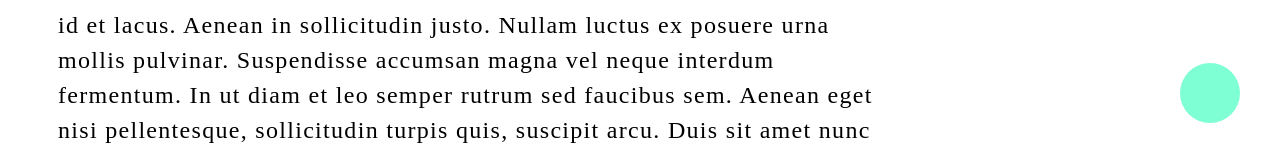
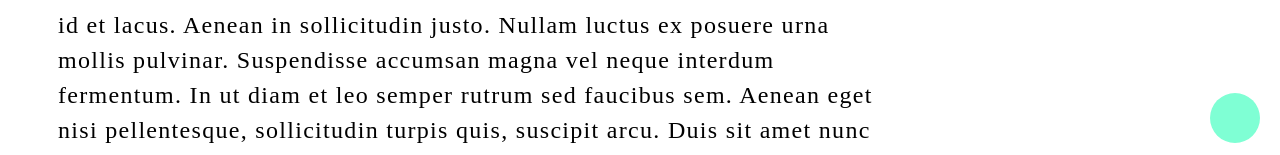
Before and after one commit to Loksli17/vueLearn, a Vue app in the folder client/: page /long in a window 1280 px wide. Shown: the part 637-792 px from the top of the page. Built offline with nearby package versions, Linux system fonts and the light colour scheme; what @smartweb/vue-flash-message would draw is missing.

Commit message:
refactoring
Split ScrollToTop into FloatingButton with a slot, and ScrollToTopButton
See LongPage for context

```diff
--- /dev/null
+++ b/client/src/components/FloatingButton/AddButton.vue
@@ -0,0 +1,40 @@
+<template>
+    <div class="add-button" @click.prevent="clickHandler">
+    </div>
+</template>
+
+<script lang="ts">
+import { defineComponent } from 'vue'
+
+export default defineComponent({
+
+    emits: ["clicked"],
+
+    setup(props, { emit }) {
+        const clickHandler = () => {
+            emit("clicked");
+        }
+
+        return {
+            clickHandler
+        }
+    },
+})
+</script>
+
+
+<style lang="scss">
+    .add-button {
+        width: 50px;
+        height: 50px;
+        border-radius: 50%;
+        background-color: cadetblue;
+        background-image: url("../../assets/img/logo.png");
+        background-size: contain;
+        background-repeat: no-repeat;
+
+        &:hover {
+            cursor: pointer;
+        }
+    }
+</style>
--- /dev/null
+++ b/client/src/components/FloatingButton/FloatingButton.vue
@@ -0,0 +1,80 @@
+<template>
+    <teleport to="body">
+        <div
+            class="floating-button-wrapper"
+            :class="posClassName">
+            <slot>
+
+            </slot>
+        </div>
+    </teleport>
+</template>
+
+<script lang="ts">
+    import { computed, defineComponent, PropType } from 'vue'
+
+    export default defineComponent({
+
+        props: {
+            position: {
+                type: String,
+                default: "right"
+            },
+            dist: {
+                type: Object as PropType<{ bottom: number, side: number }>,
+                default: () => ({ bottom: 20, side: 20 })
+            }
+        },
+
+        setup(props) {
+            const posClassName = computed(() => {
+                let className = "";
+
+                switch (props.position) {
+                    case "left":
+                        className = "floating-button-left";
+                        break;
+                    case "right":
+                    default:
+                        className = "floating-button-right";
+                        break;
+                }
+
+                return className;
+            })
+
+            const buttonStyle = computed(() => {
+                const style: { [k: string]: string } = {};
+
+                style["bottom"]       = `${props.dist.bottom}px`;
+                style[props.position] = `${props.dist.side}px`;
+
+                return style;
+            });
+
+            return {
+                posClassName,
+                buttonStyle
+            }
+        },
+    })
+</script>
+
+
+<style lang="scss">
+    .floating-button-wrapper {
+        position: fixed;
+
+        width: max-content;
+        height: max-content;
+        bottom: 20px;
+    }
+
+    .floating-button-left {
+        left: 20px;
+    }
+
+    .floating-button-right {
+        right: 20px;
+    }
+</style>
--- /dev/null
+++ b/client/src/components/FloatingButton/ScrollToTopButton.vue
@@ -0,0 +1,55 @@
+<template>
+    <div
+        class="scroll-to-top"
+        @click.prevent="scrollToTop"
+        >
+        </div>
+</template>
+
+<script lang="ts">
+    import { defineComponent } from 'vue'
+
+    type ScrollBehavior = "auto" | "smooth" | undefined;
+
+
+    export default defineComponent({
+        name: "scroll-to-top",
+
+        props: {
+            behavior: {
+                type: String,
+                default: "auto",
+                validator: (behavior: string) => {
+                    return (behavior == "smooth" || behavior == "auto")
+                }
+            },
+            radius: {
+                type: Number,
+                default: 30
+            }
+        },
+
+        setup(props) {
+            const scrollToTop = (): void => {
+                window.scrollTo({ top: 0, behavior: (props.behavior as ScrollBehavior) });
+            }
+
+            return {
+                scrollToTop
+            }
+        },
+    })
+</script>
+
+<style lang="scss">
+    .scroll-to-top {
+        width: 50px;
+        height: 50px;
+        border-radius: 50%;
+        background-color: aquamarine;
+
+        &:hover {
+            cursor: pointer;
+        }
+    }
+</style>
--- a/client/src/components/ScrollToTop.vue
+++ /dev/null
@@ -1,107 +0,0 @@
-<template>
-    <teleport to="body">
-        <div
-            class="scroll-to-top"
-            :class="posClassName"
-            :style="buttonStyle"
-            @click.prevent="scrollToTop">
-        </div>
-    </teleport>
-</template>
-
-<script lang="ts">
-    import { computed, defineComponent, PropType } from 'vue';
-
-    type ScrollBehavior = "auto" | "smooth" | undefined;
-
-    export default defineComponent({
-        name: "scroll-to-top",
-
-        props: {
-            behavior: {
-                type: String,
-                default: "auto",
-                validator: (behavior: string) => {
-                    return (behavior == "smooth" || behavior == "auto")
-                }
-            },
-            position: {
-                type: String,
-                default: "right"
-            },
-            dist: {
-                type: Object as PropType<{ bottom: number, side: number }>,
-                default: () => ({ bottom: 20, side: 20 })
-            },
-            radius: {
-                type: Number,
-                default: 30
-            }
-        },
-
-        setup(props) {
-            const scrollToTop = (): void => {
-                window.scrollTo({ top: 0, behavior: (props.behavior as ScrollBehavior) });
-            }
-
-            const posClassName = computed(() => {
-                let className = "";
-
-                switch (props.position) {
-                    case "left":
-                        className = "scroll-to-top-left";
-                        break;
-                    case "right":
-                    default:
-                        className = "scroll-to-top-right";
-                        break;
-                }
-
-                return className;
-            })
-
-            const buttonStyle = computed(() => {
-                const style: { [k: string]: string } = {};
-
-                style["bottom"]       = `${props.dist.bottom}px`;
-                style[props.position] = `${props.dist.side}px`;
-                style["width"]        = `${props.radius * 2}px`;
-                style["height"]       = `${props.radius * 2}px`;
-
-                return style;
-            });
-
-            return {
-                scrollToTop,
-                posClassName,
-                buttonStyle
-            }
-        }
-    })
-</script>
-
-<style lang="scss" scoped>
-    .scroll-to-top {
-        width: 50px;
-        height: 50px;
-        border-radius: 50%;
-        background-color: aquamarine;
-        position: fixed;
-        bottom: 20px;
-        transition: all .5s;
-        // right: 20px;
-
-        &:hover {
-            cursor: pointer;
-            // background-color: aqua;
-        }
-    }
-
-    .scroll-to-top-left {
-        left: 20px;
-    }
-
-    .scroll-to-top-right {
-        right: 20px;
-    }
-</style>
--- a/client/src/views/LongPage.vue
+++ b/client/src/views/LongPage.vue
@@ -75,12 +75,17 @@
             Lorem ipsum dolor sit amet, consectetur adipiscing elit.
         </p>
     </div>
-    <ScrollToTop behavior="smooth" position="right" :dist="{ bottom: 40, side: 40 }" />
+
+    <!-- This is more flexible -->
+    <FloatingButton position="right" :dist="{ bottom: 40, side: 40 }">
+        <ScrollToTopButton behavior="smooth" />
+    </FloatingButton>
 </template>
 
 <script lang="ts">
     import { defineComponent }      from 'vue'
-    import ScrollToTop              from "@/components/ScrollToTop.vue";
+    import ScrollToTopButton        from "@/components/FloatingButton/ScrollToTopButton.vue";
+    import FloatingButton           from "@/components/FloatingButton/FloatingButton.vue";
     // import DragList, { IDraggable } from "@/components/DragList/DragList.vue";
     import PageProgressBar          from "@/components/PageProgressBar.vue";
     import TopMenu                  from "@/components/TopMenu/TopMenu.vue";
@@ -95,7 +100,8 @@
 
     export default defineComponent({
         components: {
-            ScrollToTop,
+            FloatingButton,
+            ScrollToTopButton,
             PageProgressBar,
             // DragList,
             TopMenu,
--- a/client/src/views/books/Index.vue
+++ b/client/src/views/books/Index.vue
@@ -13,6 +13,10 @@
                 :row-data="selectedRows" />
         </div>
     </div>
+
+    <FloatingButton position="left">
+        <AddButton />
+    </FloatingButton>
 </template>
 
 
@@ -22,11 +26,15 @@
     import BooksService                        from '../../services/BooksService';
     import Table                               from "@/components/table/Table.vue";
     import { TableConfig, Column, SortOrder }  from "@/components/table/types";
+    import FloatingButton                      from "@/components/FloatingButton/FloatingButton.vue"
+    import AddButton                           from "@/components/FloatingButton/AddButton.vue";
 
     export default defineComponent({
 
         components: {
-            Table
+            Table,
+            FloatingButton,
+            AddButton
         },
 
         data: function(){
```
